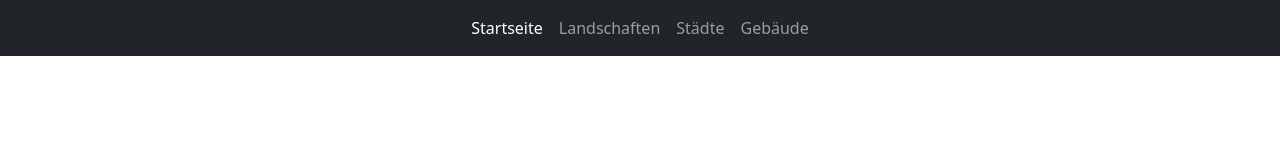
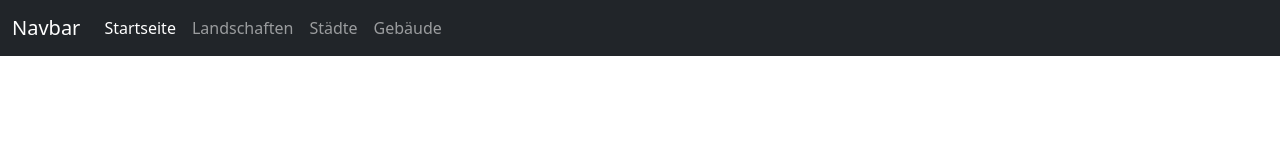
Before and after one commit to fabiusgasber/architekt-weubel, a website: page index.html in a window 1280 px wide. Drawn offline with nearby package versions, Linux system fonts and the light colour scheme.

Commit message:
Fix responsive issues

```diff
--- a/index.html
+++ b/index.html
@@ -10,18 +10,21 @@
     </head>
     <body>
         <header>
-            <nav class="navbar navbar-expand-lg navbar-dark bg-dark justify-content-center">
-                <button class="navbar-toggler" type="button" data-toggle="collapse" data-target="#navbarNavAltMarkup" aria-controls="navbarNavAltMarkup" aria-expanded="false" aria-label="Toggle navigation">
+            <nav class="navbar navbar-expand-lg navbar-dark bg-dark">
+                <div class="container-fluid justify-content-center">
+                    <a class="navbar-brand" href="#">Navbar</a>
+                <button class="navbar-toggler flex-row" type="button" data-bs-toggle="collapse" data-bs-target="#navbarNav" aria-controls="navbarNav" aria-expanded="false" aria-label="Toggle navigation">
                     <span class="navbar-toggler-icon"></span>
                   </button>
-                <div class="collapse navbar-collapse justify-content-center" id="navbarNavAltMarkup">
-                    <div class="navbar-nav">
+                <div class="collapse navbar-collapse" id="navbarNav">
+                    <div class="navbar-nav align-items-center">
                         <a class="nav-item nav-link active" href="#">Startseite</a>
                         <a class="nav-item nav-link" href="#">Landschaften</a>
                         <a class="nav-item nav-link" href="#">Städte</a>
                         <a class="nav-item nav-link" href="#">Gebäude</a>
                     </div>
                 </div>
+              </div>
             </nav>
         </header>
         <main>
```
